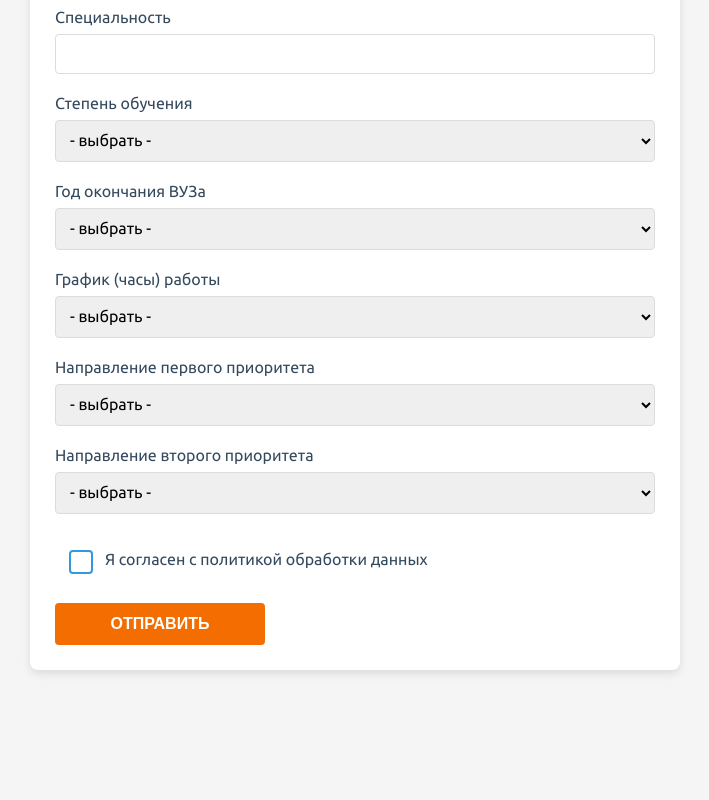
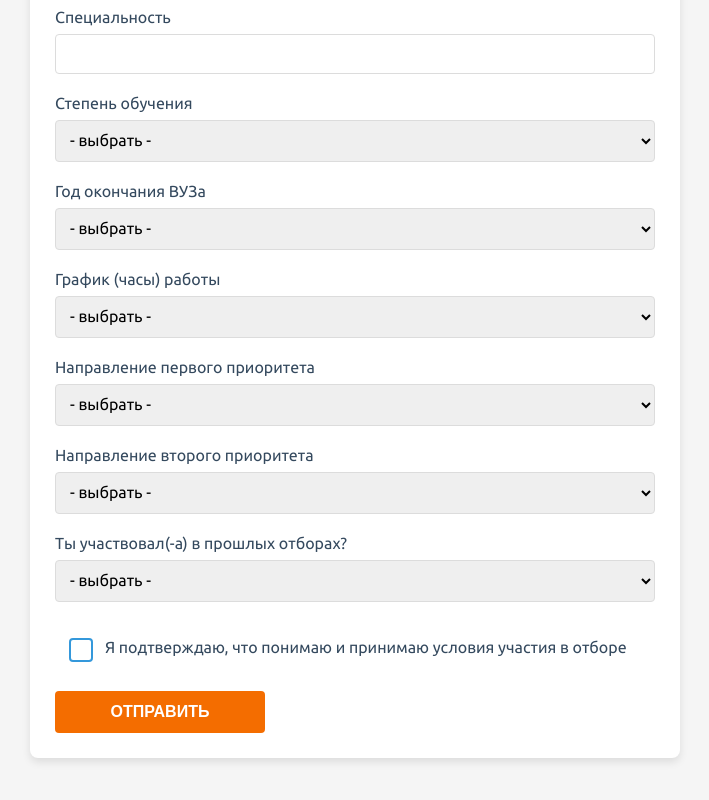
Before and after one commit to suibema/tg-mini-app-reg-ft, a plain HTML site: page index.html in a window 1280 px wide. Shown: the part 800-1600 px from the top of the page, without its empty margins (285-994 px from the left). Before the commit the page ends 1542 px from the top, so only its background shows below. Drawn offline with Linux system fonts and the light colour scheme; a script that the page names is missing.

Commit message:
Update index.html

```diff
--- a/index.html
+++ b/index.html
@@ -457,12 +457,30 @@ FutureToday постоянно развивается и внедряет нов
 <br>— интерес к трендам рынка труда, насмотренность в этой сфере
 </div>
 
-    <ul class="question-list" name='policy' id='policy'>
-    <li class="question-list__item" id="policy_input">
-      <input type="checkbox" name="policy_yes" value="1" id="policy_yes" required>
-      <label for="policy_yes" id="policy_text">Я согласен с политикой обработки данных</label>
-    </li>
-    </ul>
+  <label>Ты участвовал(-а) в прошлых отборах?</label>
+  <select  name="previous" id="previous" required>
+    <option value="">- выбрать -</option>
+    <option value="Да">Да</option>
+    <option value="Нет">Нет</option>
+  </select>
+
+<ul class="question-list" name="policy" id="policy">
+  <li class="question-list__item" id="policy_input">
+
+    <input type="checkbox" name="policy_yes" value="1" id="policy_yes" required>
+
+    <label for="policy_yes">
+      Я подтверждаю, что понимаю и принимаю условия участия в
+      <span id="policy_toggle" class="policy-link">отборе</span>
+    </label>
+  </li>
+</ul>
+
+<div id="policy_text_block" class="policy-text" style="display: none;">- Отбор включает до 4 этапов: онлайн-тестирование, выполнение тестового задания, центр оценки и собеседования. В зависимости от направления стажировки, количество этапов может быть сокращено<br>
+<br>- Срок обратной связи по результатам каждого пройденного этапа составляет до 5 рабочих дней.<br>
+<br>- Развернутые комментарии по решениям об отказе не предоставляются<br>
+<br>- Если я захочу узнать подробнее про каждый этап, его длительность, задачи, я обращусь к FAQ по кнопке в меню бота<br>
+</div>
 
     <button type="submit">ОТПРАВИТЬ</button>
   </form>
```
